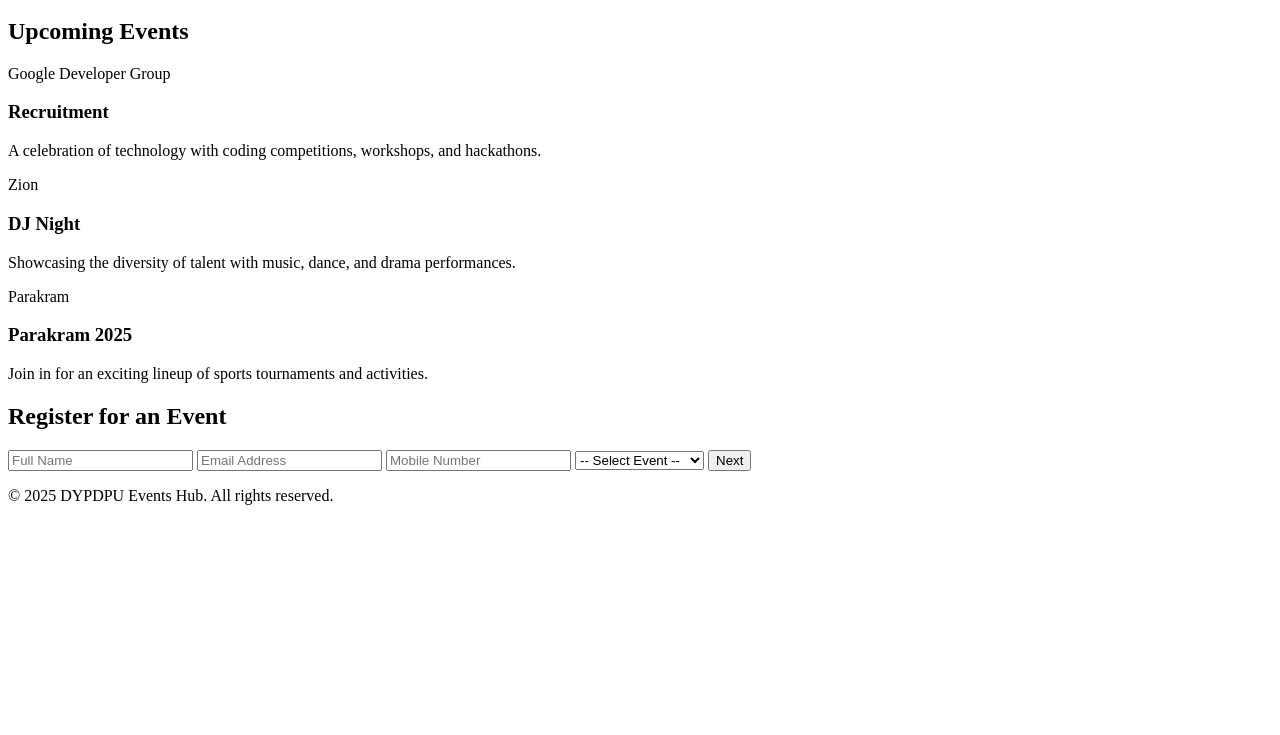
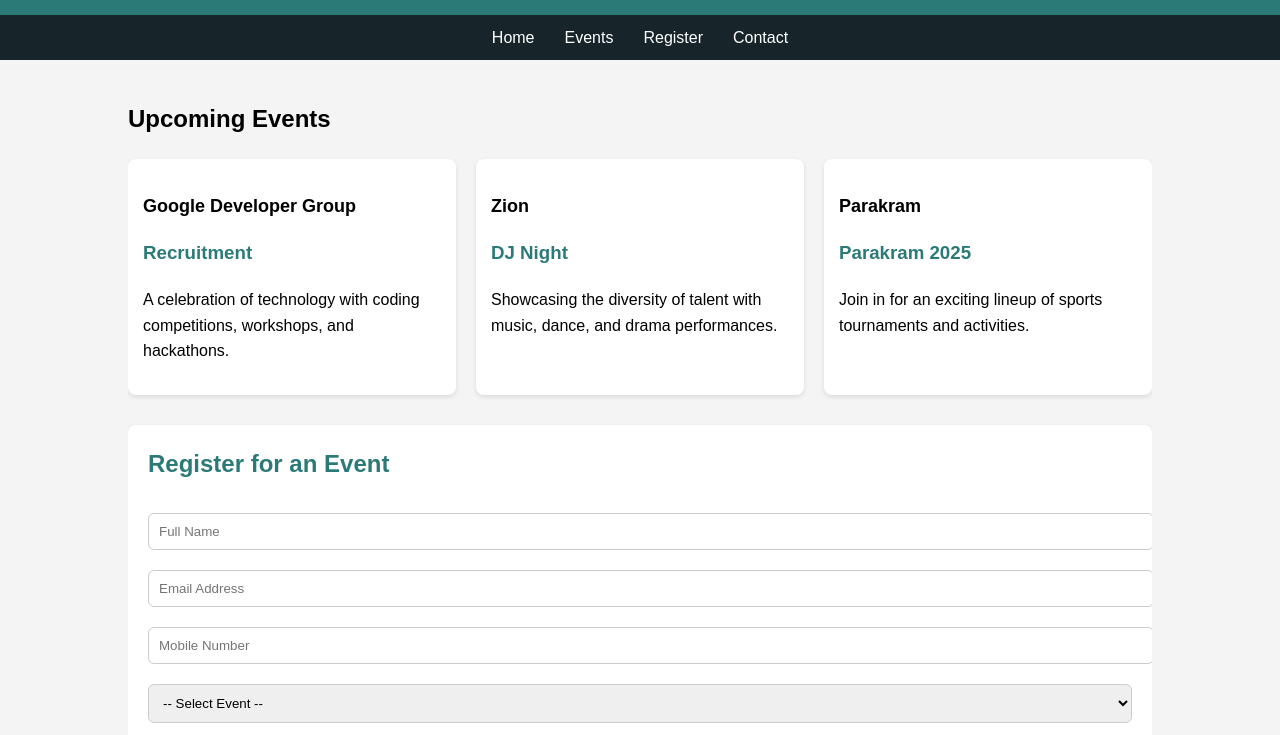
Before and after one commit to shivalsharma7/DYPDPU-Event-Hub-, a plain HTML site: page index.html in a window 1280 px wide. Shown: the part 134-869 px from the top of the page. Before the commit the page ends 800 px from the top, so only its background shows below. Drawn offline with Linux system fonts and the light colour scheme.

Commit message:
Update index.html

```diff
--- a/index.html
+++ b/index.html
@@ -6,7 +6,7 @@
     <meta name="viewport" content="width=device-width, initial-scale=1.0" />
 
   <title>College Events Hub</title>
-  <link rel="stylesheet" href="index.css">
+  <link rel="stylesheet" href="gdg.css">
 </head>
 <body>
   <header>
```
